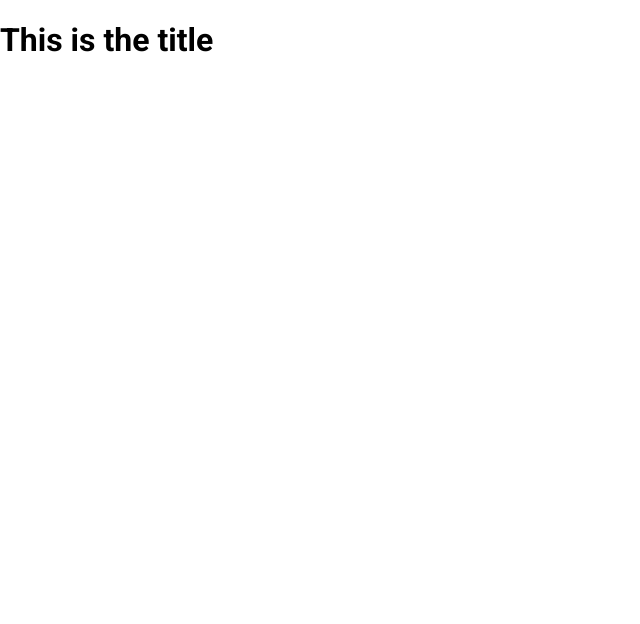
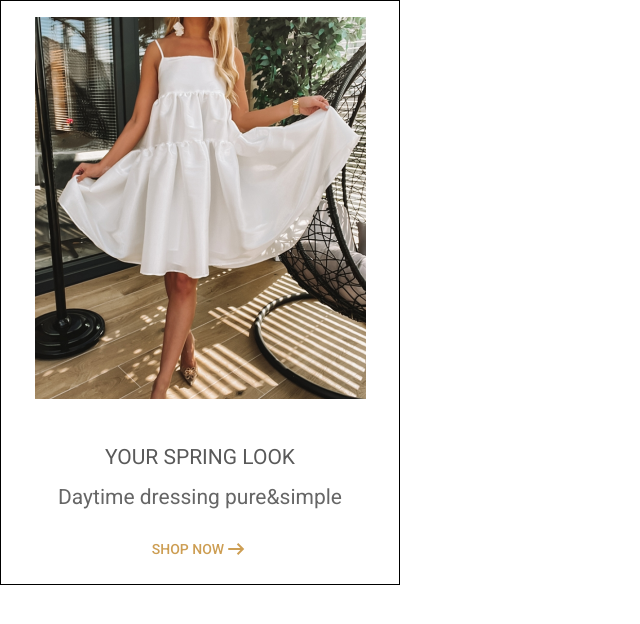
Before and after one commit to wiktord2000/fed-test-task, an Angular app in the folder angular-solution/: page / in a window 1280 px wide. Shown: the top 624 px of the page, without its empty margins (0-640 px from the left). Built offline with nearby package versions, Linux system fonts and the light colour scheme.

Commit message:
Update AppComponent

```diff
--- a/angular-solution/src/app/app.component.html
+++ b/angular-solution/src/app/app.component.html
@@ -1 +1 @@
-<h1>This is the title</h1>
+<app-category-card [category]="categories[0]"></app-category-card>
--- a/angular-solution/src/app/app.component.ts
+++ b/angular-solution/src/app/app.component.ts
@@ -1,10 +1,12 @@
 import { Component } from '@angular/core';
+import { Category } from './types';
+import { CATEGORIES } from './categories-data';
 
 @Component({
   selector: 'app-root',
   templateUrl: './app.component.html',
-  styleUrls: ['./app.component.scss']
+  styleUrls: ['./app.component.scss'],
 })
 export class AppComponent {
-  title = 'angular-solution';
+  categories: Category[] = CATEGORIES;
 }
```
Also changed, not shown: 1 other file (tests, documents, lock files or other folders).
